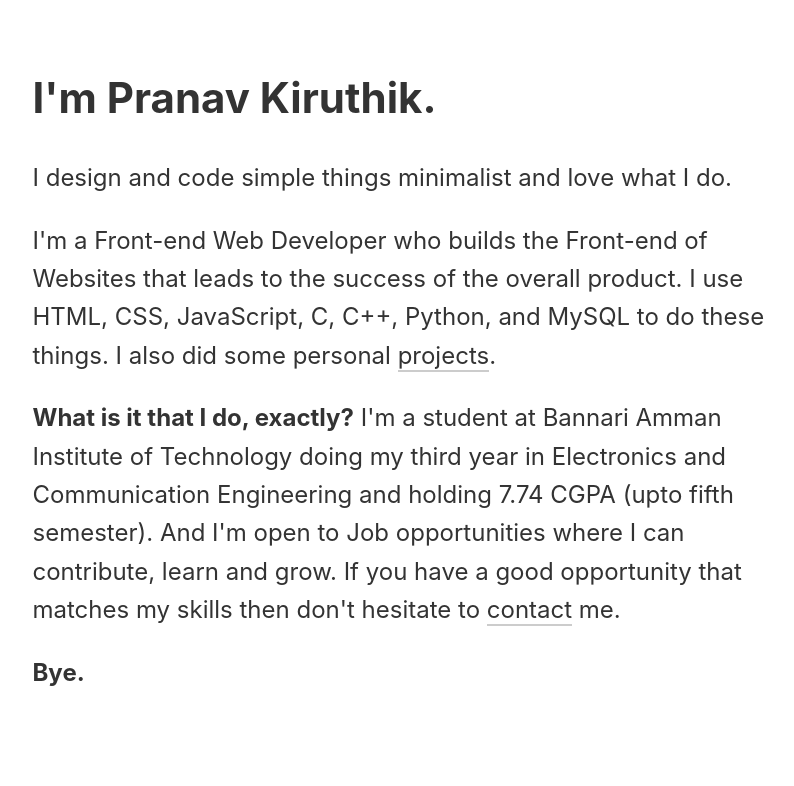
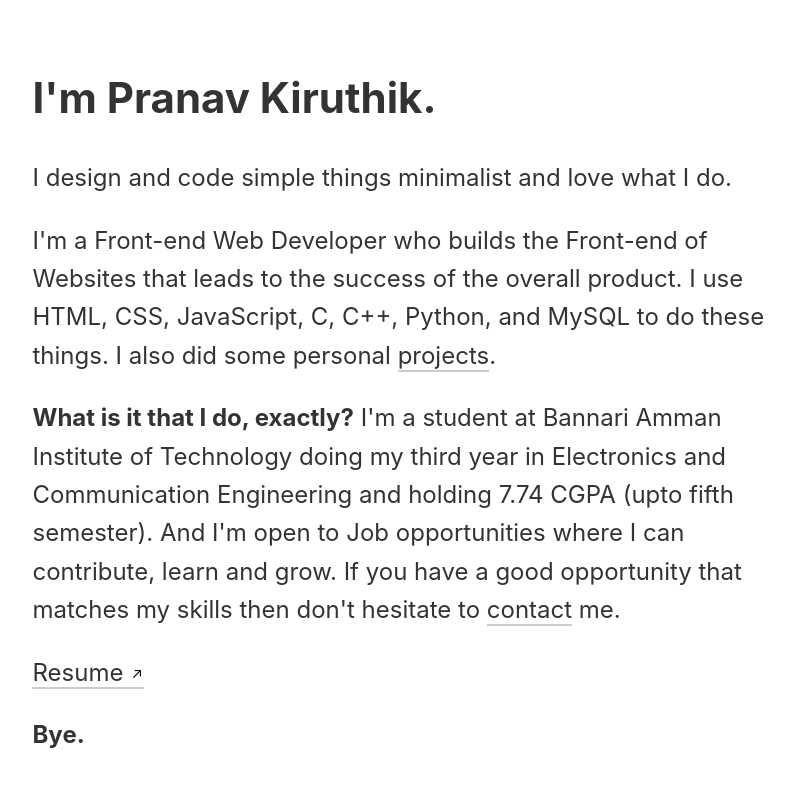
Before and after one commit to Pranav-Kiruthik/Portfolio, a plain HTML site: page index.html in a window 1280 px wide. Shown: the whole page, without its empty margins (229-1023 px from the left). Drawn offline with Linux system fonts and the light colour scheme.

Commit message:
Update index.html

```diff
--- a/index.html
+++ b/index.html
@@ -19,6 +19,7 @@
 				<p><strong>What is it that I do, exactly?</strong> I'm a student at Bannari Amman Institute of Technology doing my third year in Electronics and Communication Engineering and holding 7.74 CGPA (upto fifth semester). And I'm open to Job opportunities where I can contribute, learn and grow. If you have a good opportunity that matches my skills then don't hesitate to <a href="contact.html">contact</a> me. </p>
 			</main>
 			<footer>
+				<p><a href="">Resume <img src="./icon/arrow-link.png"></p>
 				<p><strong>Bye.</strong></p>
 			</footer>
 		</div>
```
